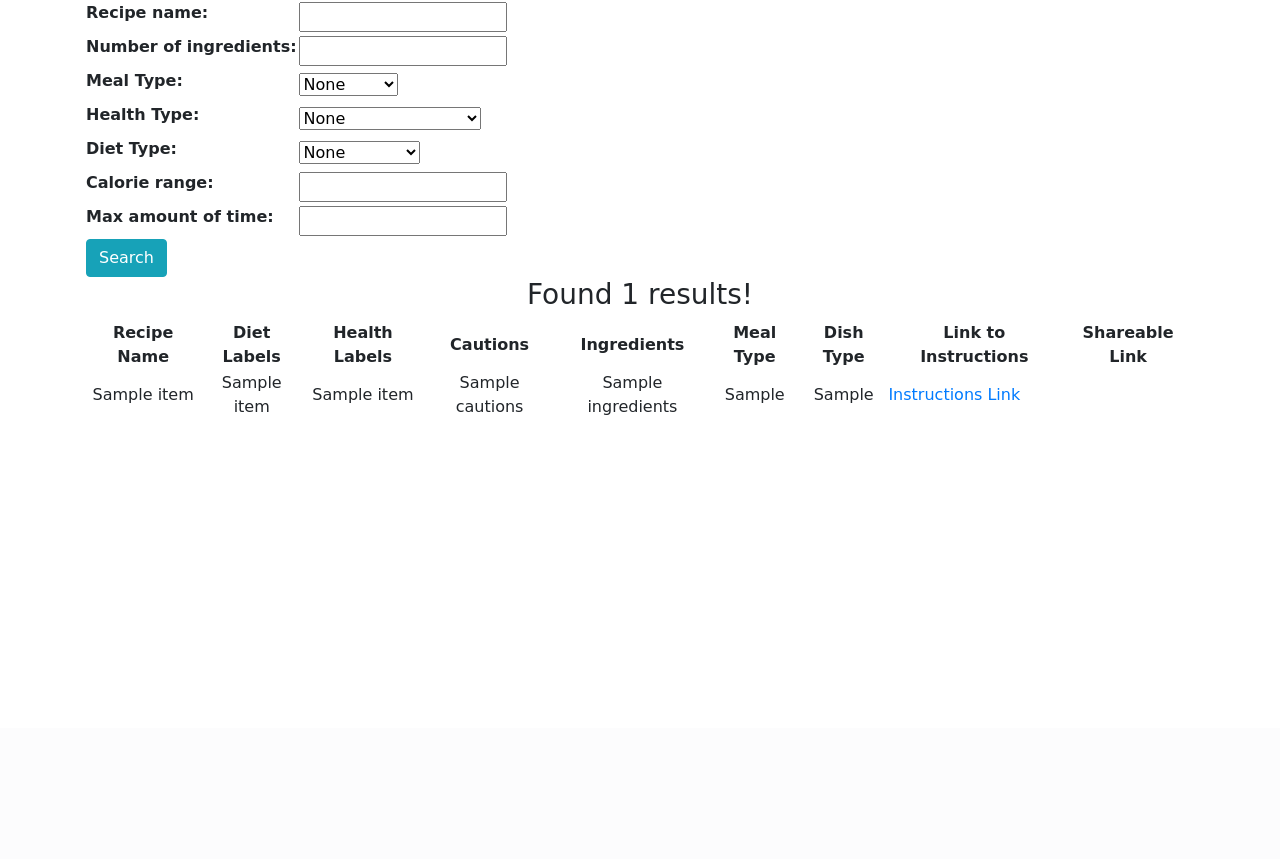
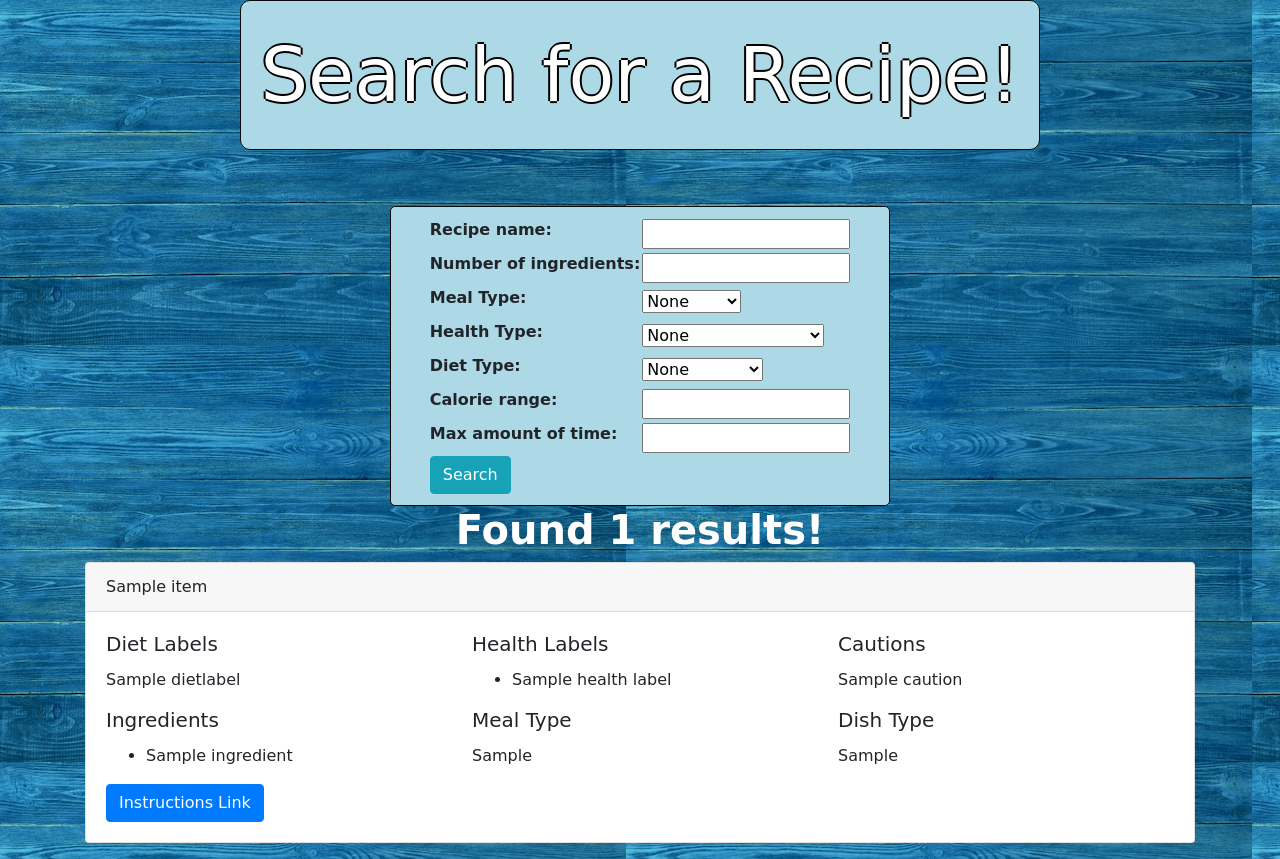
Before and after one commit to ChicoState/What4Dinner, a Django app: template Whats4Dinner/templates/API/search.html in a window 1280 px wide. Shown: the part 72-931 px from the top of the page. Before the commit the page ends 487 px from the top, so only its background shows below. Run offline with Django 4.2, Linux system fonts and the light colour scheme; tables that the repository leaves empty hold one stand-in row (values such as "Sample post"); the template is opened without the code that fills it: values that come from a table or form of the project are taken from there, most other values are stand-ins (such as "Sample title", 1, 10 or a date in 2020); parts of the project's set-up code (start-up, migrations or seed data) failed here and were passed over; some web fonts are replaced.

Commit message:
Stylized Template Views

```diff
--- a/Whats4Dinner/templates/API/search.html
+++ b/Whats4Dinner/templates/API/search.html
@@ -1,40 +1,62 @@
 <!DOCTYPE html>
 <html lang="en">
+
 <head>
   {% load static %}
   <meta charset="UTF-8" />
   <meta http-equiv="X-UA-Compatible" content="IE=edge" />
   <meta name="viewport" content="width=device-width, initial-scale=1.0" />
   <title>Search Recipes</title>
-    <!-- <style>
+  {% include 'head.html' %}
+</head>
+
+<style>
   body {
-        background-image: url("{% static 'Pan.jpg' %}");
-        background-repeat: no-repeat;
-        background-size: cover;
+    background-image: url("{% static 'boards.jpg' %}");
+    background-repeat: repeat;
+    background-size: auto;
     overflow-y: scroll;
     height: 100%;
   }
 
-      .transparent {
-        background-color: rgba(255, 255, 255, 0.7);
-        padding: 15px;
+  .form-wrapper {
+    margin-top: 20;
+    margin: auto;
+    margin-top: 5%;
+    background-color: lightblue;
+    border: 1px solid #0a0a0a;
     border-radius: 5px;
+    width: 500px;
+    height: 300px;
+    display: flex;
+    align-self: center;
+    flex-direction: column;
+    justify-content: center;
+    align-items: center;
   }
 
-      .container {
+  h1 {
+    margin: auto;
+    background-color: lightblue;
+    border: 1px solid #0a0a0a;
+    border-radius: 10px;
+    width: 800px;
+    height: 150px;
     display: flex;
+    align-self: center;
+    flex-direction: column;
     justify-content: center;
     align-items: center;
-        height: 100vh;
   }
-    </style> -->
-    {% include 'head.html' %}
-  </head>
+</style>
 
 <body>
   {% include 'nav.html' %}
+  <h1 class="text-center" style="color: white; font-size: 75px; text-shadow: -2px 0 black,
+  0 2px black, 2px 0 black, 0 -2px black;">Search for a Recipe!</h1>
   <div class="container">
     <div class="transparent">
+      <div class="form-wrapper">
         <form method="post">
           {%csrf_token%}
           <table>
@@ -46,44 +68,94 @@
             </tr>
           </table>
         </form>
+      </div>
       {% if num_results %}
-        <h3 class="text-center">Found {{ num_results }} results!</h3>
+      <h3 class="text-center" style="color: white; font-size: 40px;"><b>Found {{ num_results }} results!</b></h3>
       <table>
-          <tr>
-            <th class="text-center">Recipe Name</th>
-            <th class="text-center">Diet Labels</th>
-            <th class="text-center">Health Labels</th>
-            <th class="text-center">Cautions</th>
-            <th class="text-center">Ingredients</th>
-            <th class="text-center">Meal Type</th>
-            <th class="text-center">Dish Type</th>
-            <th class="text-center">Link to Instructions</th>
-            <th class="text-center">Shareable Link</th>
-          </tr>
         {% for item in parsed_data %}
-          <tr>
-            <td class="text-center">{{ item.label }}</td>
-            <td class="text-center">{{ item.dietLabels }}</td>
-            <td class="text-center">{{ item.healthLabels }}</td>
-            <td class="text-center">{{ item.cautions }}</td>
-            <td class="text-center">{{ item.ingredients }}</td>
-            <td class="text-center">{{ item.mealType }}</td>
-            <td class="text-center">{{ item.dishType }}</td>
-            <td>
-              <a target="_blank" href="{{ item.instructionLink }}"
-                >Instructions Link</a
-              >
-            </td>
-            <!-- <td>
-              <a target="_blank" href="{{ item.shareable_link }}"
-                >Shareable Link</a
-              >
-            </td> -->
-          </tr>
+        <div class="card mb-3 result-box">
+          <div class="card-header">{{ item.label }}</div>
+          <div class="card-body">
+            <div class="row">
+              <div class="col-md-4">
+                <h5 class="card-title">Diet Labels</h5>
+                <div class="row">
+                  <div class="col">
+                    <ul class="list-unstyled">
+                      {% for i in item.dietlabels %}
+                      <li>{{ i }}</li>
+                      {% endfor %}
+                    </ul>
+                  </div>
+                </div>
+              </div>
+              <div class="col-md-4">
+                <h5 class="card-title">Health Labels</h5>
+                <ul>
+                  {% for i in item.healthLabels %}
+                  <li>{{ i }}</li>
+                  {% endfor %}
+                </ul>
+              </div>
+              <div class="col-md-4">
+                <h5 class="card-title">Cautions</h5>
+                <div class="row">
+                  <div class="col">
+                    <ul class="list-unstyled">
+                      {% for i in item.cautions %}
+                      <li>{{ i }}</li>
+                      {% endfor %}
+                    </ul>
+                  </div>
+                </div>
+              </div>
+            </div>
+            <div class="row">
+              <div class="col-md-4">
+                <h5 class="card-title">Ingredients</h5>
+                <ul>
+                  {% for i in item.ingredients %}
+                  <li>{{ i }}</li>
+                  {% endfor %}
+                </ul>
+              </div>
+              <div class="col-md-4">
+                <h5 class="card-title">Meal Type</h5>
+                <div class="row">
+                  <div class="col">
+                    <ul class="list-unstyled">
+                      {% for i in item.mealType %}
+                      <li>{{ i }}</li>
+                      {% endfor %}
+                    </ul>
+                  </div>
+                </div>
+              </div>
+              <div class="col-md-4">
+                <h5 class="card-title">Dish Type</h5>
+                <div class="row">
+                  <div class="col">
+                    <ul class="list-unstyled">
+                      {% for i in item.dishType %}
+                      <li>{{ i }}</li>
+                      {% endfor %}
+                    </ul>
+                  </div>
+                </div>
+              </div>
+            </div>
+            <div class="row">
+              <div class="col-md-12">
+                <a target="_blank" href="{{ item.instructionLink }}" class="btn btn-primary">Instructions Link</a>
+              </div>
+            </div>
+          </div>
+        </div>
         {% endfor %}
       </table>
       {% endif %}
     </div>
   </div>
 </body>
+
 </html>
```
Also changed, not shown: Whats4Dinner/static/styles.css (+4 -4 lines), Whats4Dinner/templates/API/about.html (+46 -8 lines), Whats4Dinner/templates/API/create.html (+53 -14 lines). Lines whose indentation alone changed are shown as unchanged.
